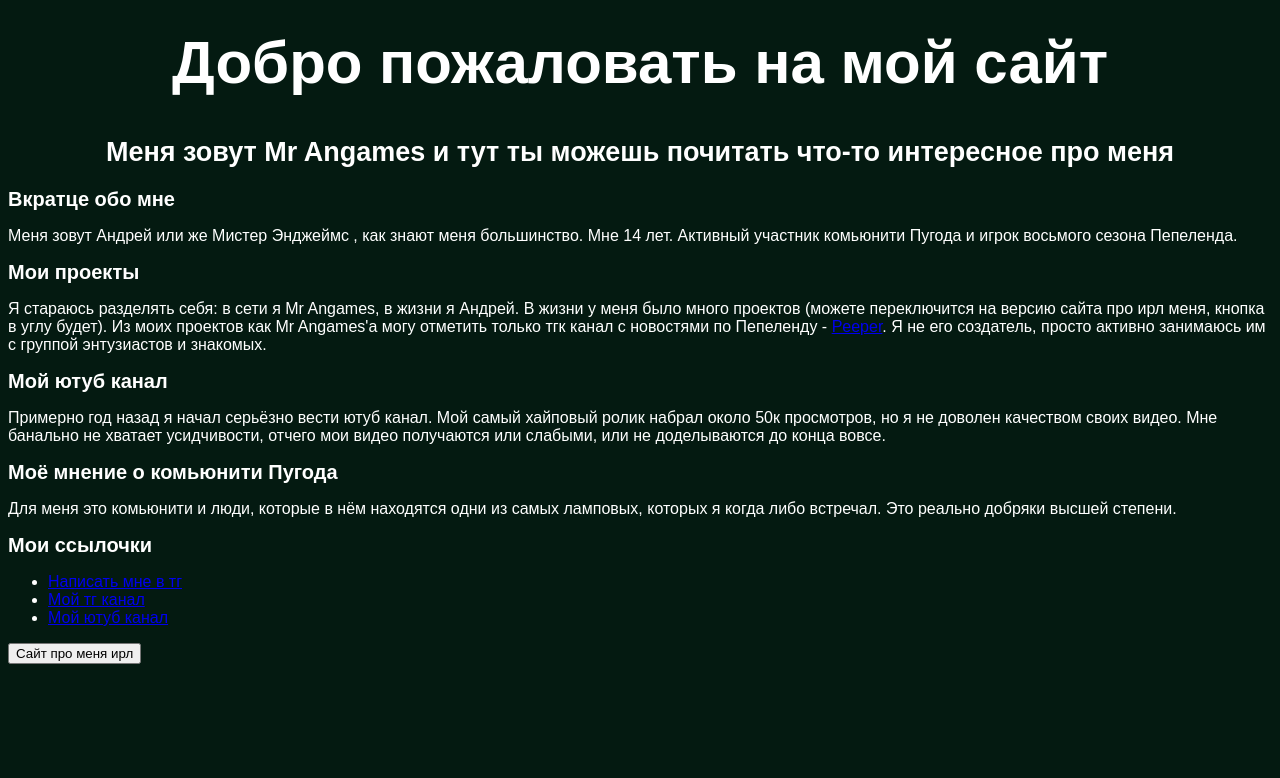
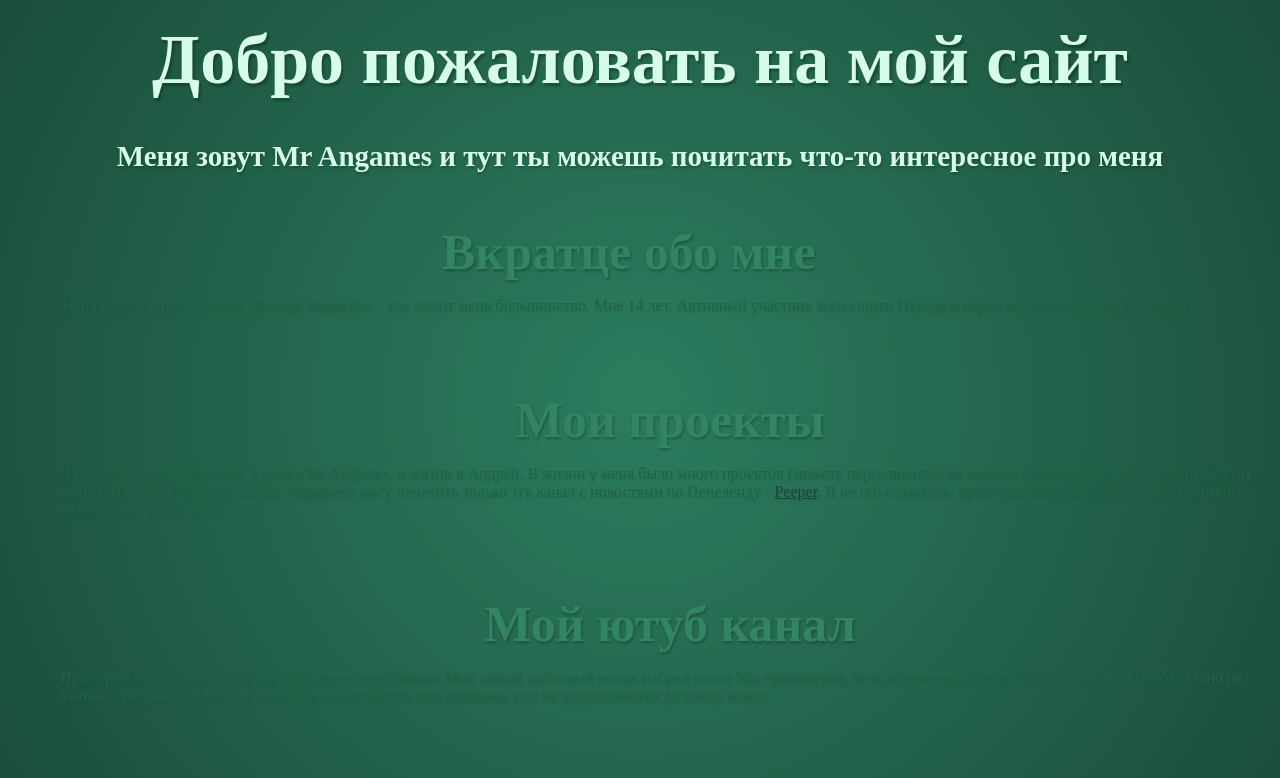
Before and after one commit to MrAngames/Mr-Angames-Site, a plain HTML site: page index.html in a window 1280 px wide. Shown: the top 778 px of the page. Drawn offline with Linux system fonts and the light colour scheme.

Commit message:
style.css

```diff
--- a/style.css
+++ b/style.css
@@ -1,25 +1,65 @@
+.rubik-<uniquifier> {
+  font-family: "Rubik", serif;
+  font-optical-sizing: auto;
+  font-weight: 700;
+  font-style: normal;
+}
+
 html{
-	background-color: #041a11;
 	color: white;
-	font-family: sans-serif;
+	font-family: Rubik;
 }
+body {
+  background: radial-gradient(circle, #2c7d5f 0%, #1a4d3a 100%);
+  margin: 0;
+  height: 100vh;
+}
+
 h1 {
 	text-align: center;
-	font-size: 60px;
+	font-size: 70px;
 	padding: 20px;
-	color: white;
+	color: #D6FDE7;
 	margin: auto;
+	text-shadow: 2px 3px 2px rgba(0, 0, 0, 0.25);
 }
 h2{
 	text-align: center;
-	font-size: 27px;
+	font-size: 29px;
 	padding: 20px;
-	color: white;
+	color: #D6FDE7;
 	margin: auto;
+	text-shadow: 1px 2px 3px rgba(0, 0, 0, 0.25);
 }
 h6{
-	font-size: 20px;
+	font-size: 50px;
 	padding: 0px;
 	margin: 0px;
+	text-align: center;
+	color: #338464;
+	text-shadow: 1px 2px 3px rgba(0, 0, 0, 0.25);
 }
-div
+p{
+	text-align: left;
+	color: #1E6348;
+	text-shadow: 1px 2px 3px rgba(0, 0, 0, 0.08);
+}
+main{
+	display: flex;
+	flex-wrap: wrap;
+	gap: 60px;
+	padding-left: 60px;
+	padding-top: 30px;
+}
+.block{
+	flex: 0 0 calc(33.33% - 60px);
+	box-sizing: border-box;
+	text-align: center;
+	padding: 30px;
+	background: #A3D4B9;
+	border-radius: 30px;
+	box-shadow: 6px 8px 0px rgba(0, 0, 0, 0.20);
+}
+a{
+	color: #1C433B;
+}
```
